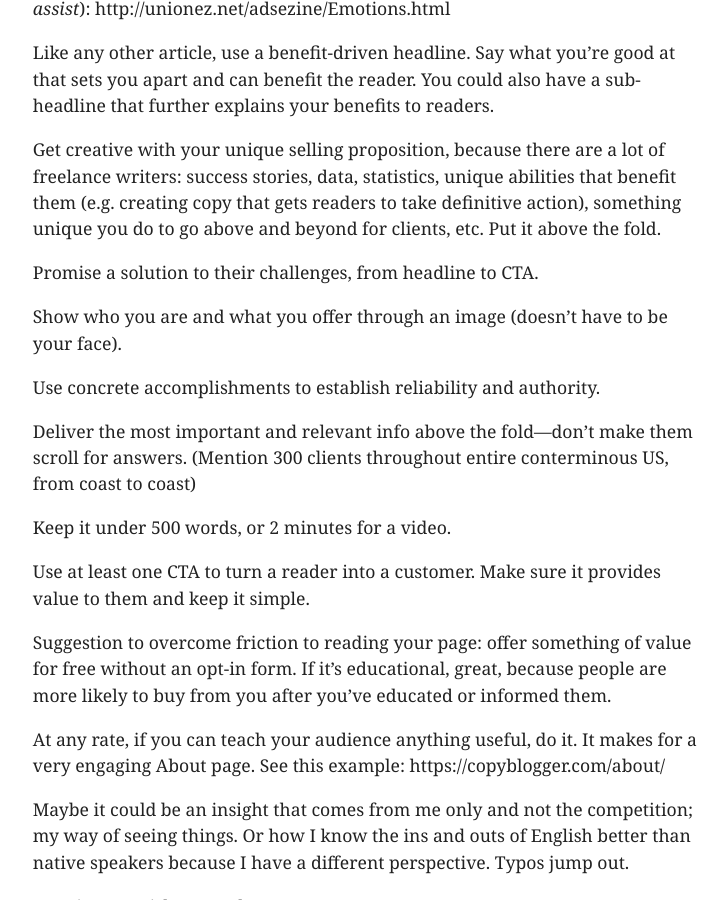
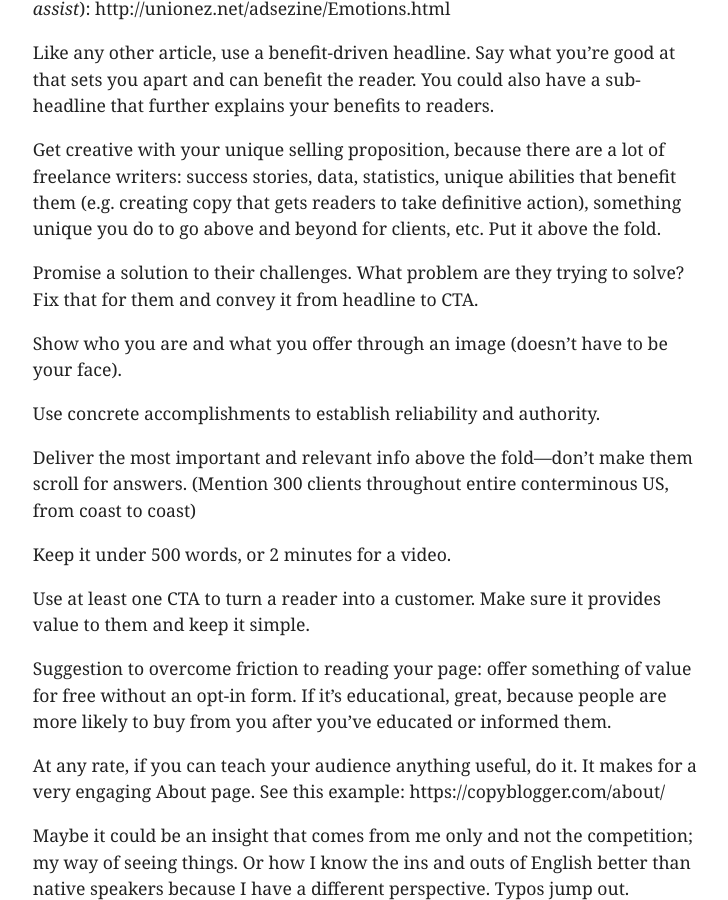
Before and after one commit to jborjon/jborjon.github.io, a Jekyll site: the page built from about-page-notes.md, in a window 1280 px wide and 900 px high, scrolled down 506 px. Shown: the whole window, without its empty margins (268-996 px from the left). Built offline with Jekyll 4.4.1, drawn with Linux system fonts in a browser that asks for light colours; some web fonts are replaced; our own code applies the rules of GitHub Pages for plain Markdown files.

```diff
--- a/about-page-notes.md
+++ b/about-page-notes.md
@@ -12,7 +12,7 @@
 
 Get creative with your unique selling proposition, because there are a lot of freelance writers: success stories, data, statistics, unique abilities that benefit them (e.g. creating copy that gets readers to take definitive action), something unique you do to go above and beyond for clients, etc. Put it above the fold.
 
-Promise a solution to their challenges, from headline to CTA.
+Promise a solution to their challenges. What problem are they trying to solve? Fix that for them and convey it from headline to CTA.
 
 Show who you are and what you offer through an image (doesn't have to be your face).
 
```
